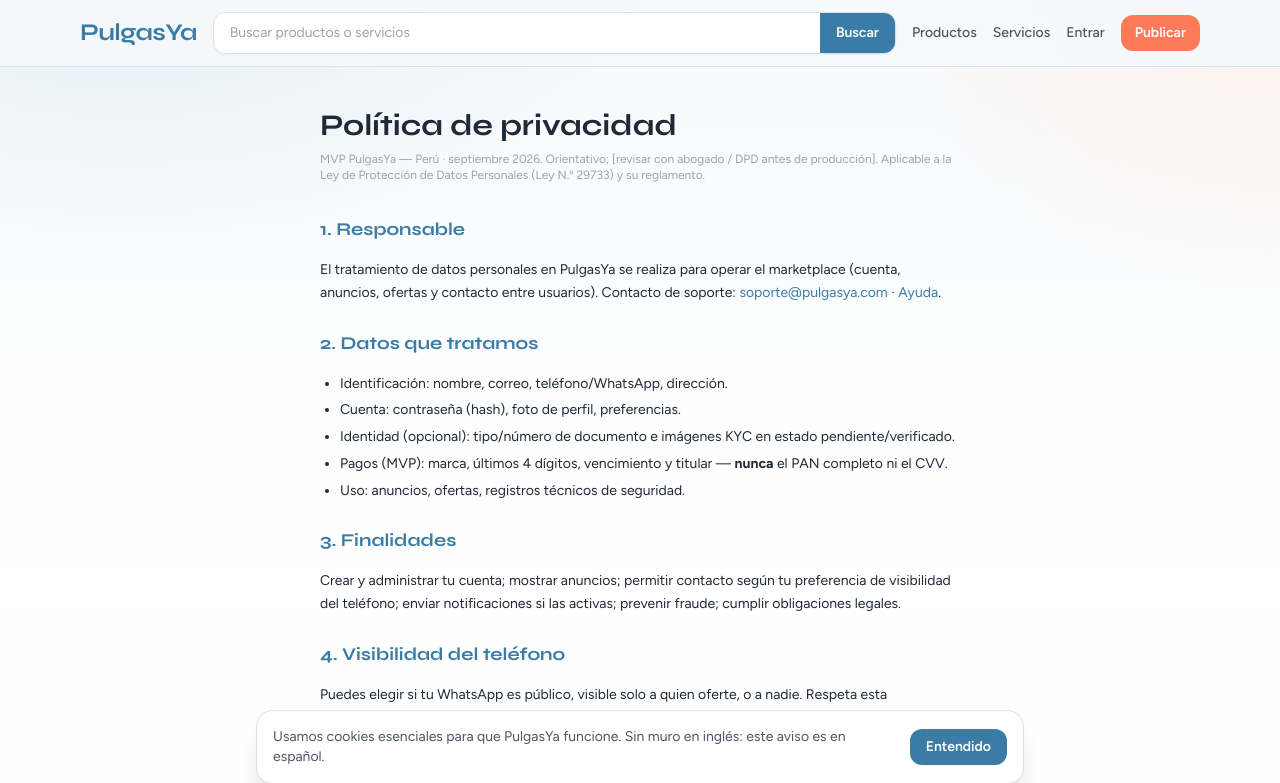
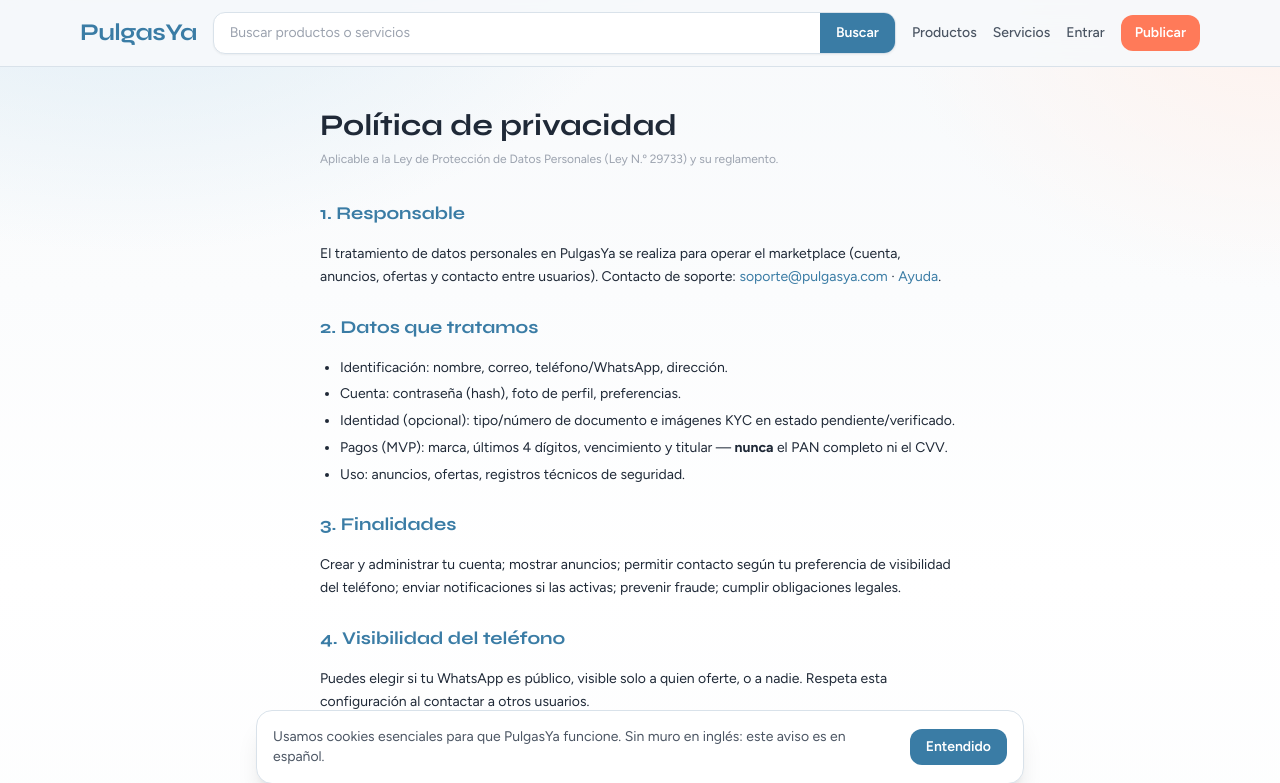
Before and after one commit to nevado1034-sketch/martillazo, a React (Vite) app in the folder web/: page /privacidad in a window 1280 px wide. Shown: the top 783 px of the page. Built offline with nearby package versions, Linux system fonts and the light colour scheme; no server answers.

Commit message:
Privacidad: quitar aviso orientativo de portada

```diff
--- a/web/src/pages/PrivacyPage.jsx
+++ b/web/src/pages/PrivacyPage.jsx
@@ -11,9 +11,8 @@ export default function PrivacyPage() {
           Política de privacidad
         </h1>
         <p className="mt-2 text-xs text-[var(--ink-faint)]">
-          MVP PulgasYa — Perú · septiembre 2026. Orientativo; [revisar con
-          abogado / DPD antes de producción]. Aplicable a la Ley de Protección
-          de Datos Personales (Ley N.º 29733) y su reglamento.
+          Aplicable a la Ley de Protección de Datos Personales (Ley N.º 29733) y
+          su reglamento.
         </p>
 
         <div className="mt-6 space-y-4 text-sm leading-relaxed text-[var(--ink)]">
```
